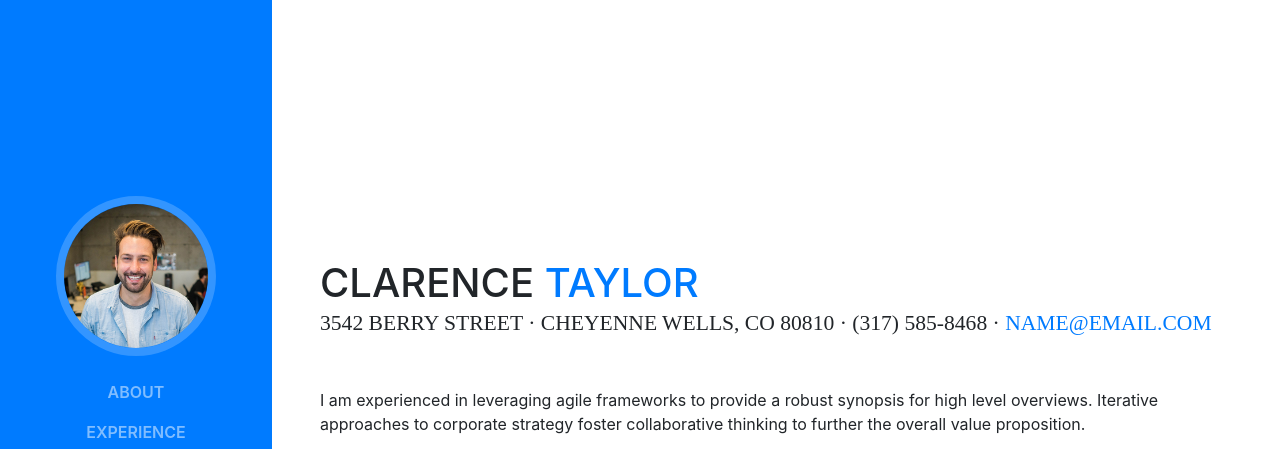
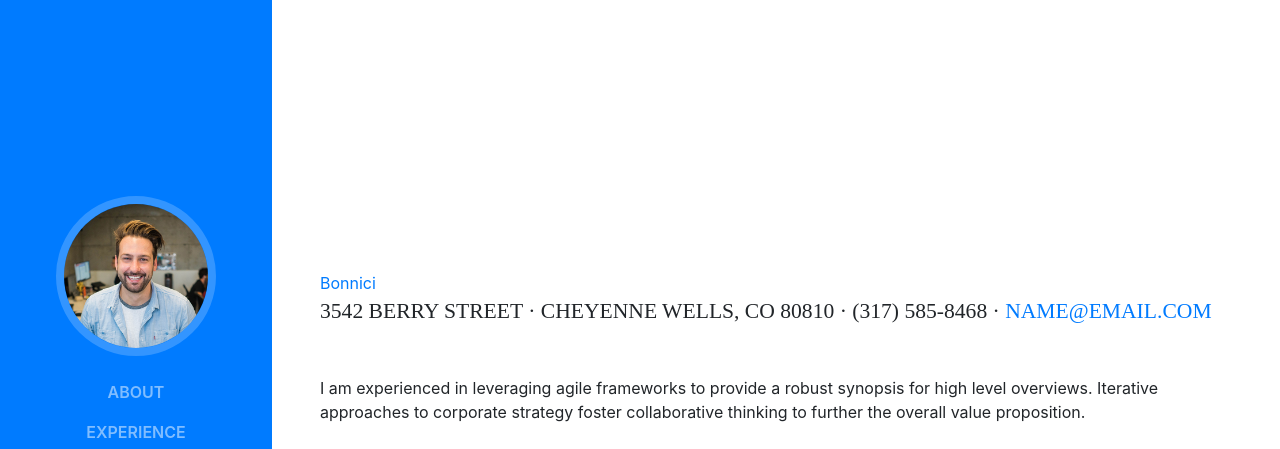
Before and after one commit to TamarraBonnici/portfolio, a website with bundled scripts: page index.html in a window 1280 px wide. Shown: the top 449 px of the page. Built offline with nearby package versions, Linux system fonts and the light colour scheme; a web font is replaced by a local one.

Commit message:
text change

```diff
--- a/index.html
+++ b/index.html
@@ -65,8 +65,7 @@
 
       <section class="resume-section p-3 p-lg-5 d-flex d-column" id="about">
         <div class="my-auto">
-          <h1 class="mb-0">Clarence
-            <span class="text-primary">Taylor</span>
+            <span class="text-primary">Bonnici</span>
           </h1>
           <div class="subheading mb-5">3542 Berry Street · Cheyenne Wells, CO 80810 · (317) 585-8468 ·
             <a href="mailto:name@email.com">name@email.com</a>
```
